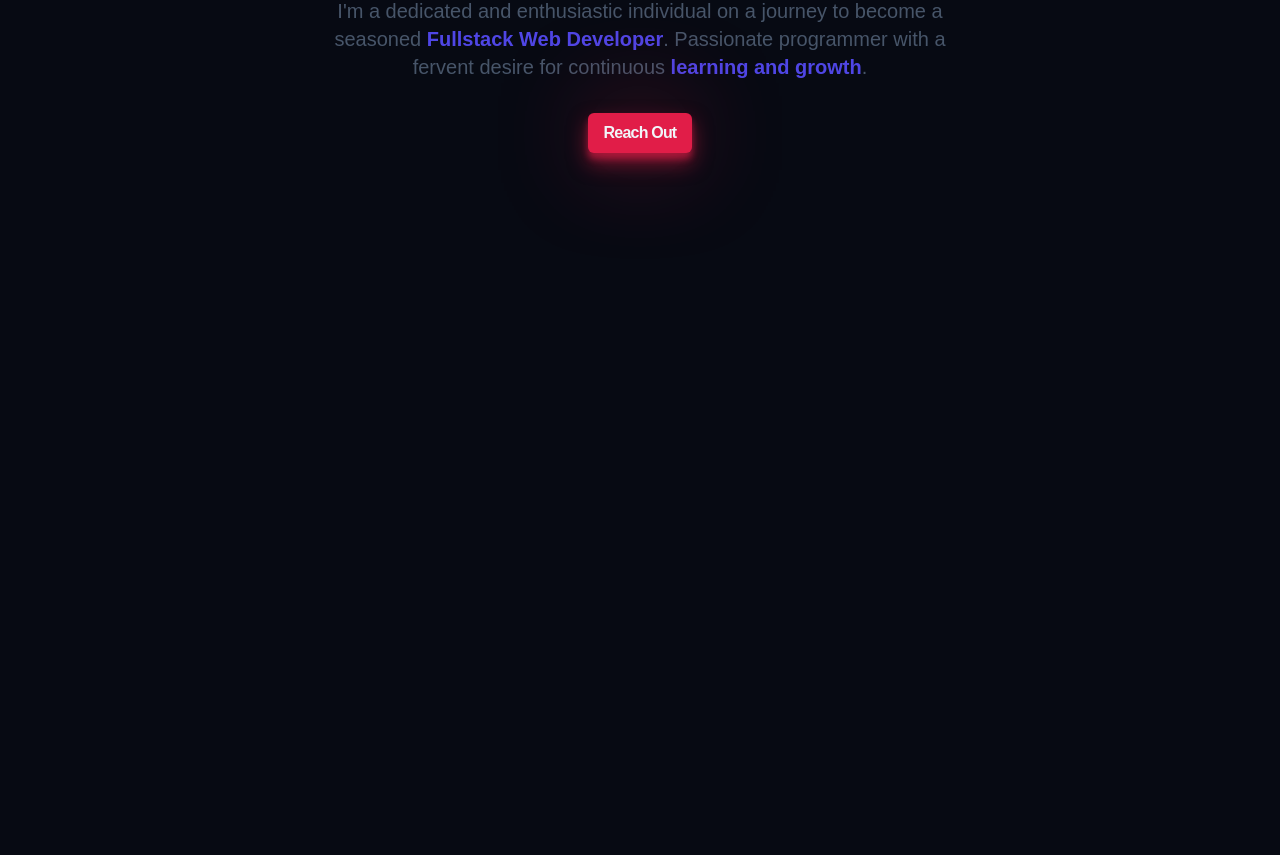
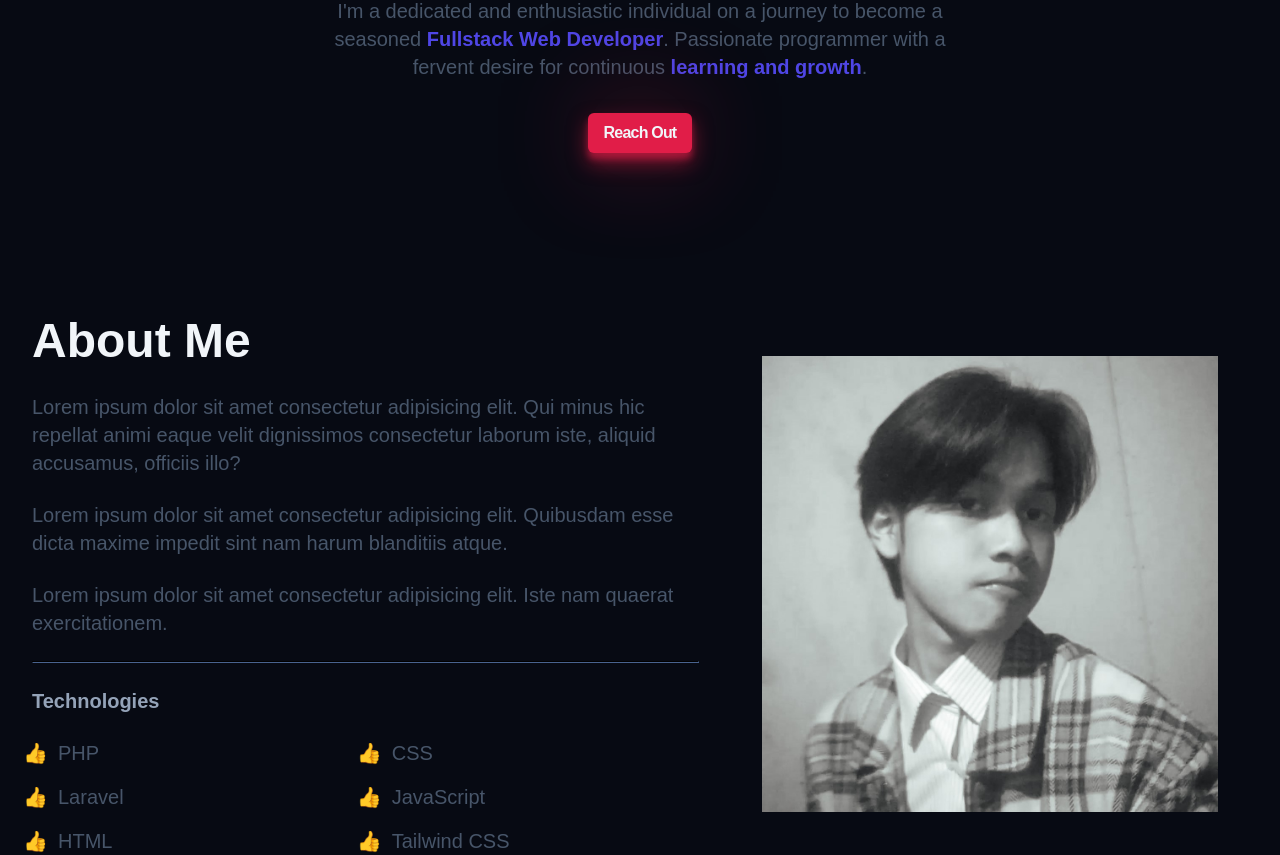
Before and after one commit to iammburg/vanilla-portfolio-website, a website built with Vite: page index.html in a window 1280 px wide. Shown: the part 539-1394 px from the top of the page. Before the commit the page ends 800 px from the top, so only its background shows below. Built offline with nearby package versions, Linux system fonts and the light colour scheme; a web font is replaced by a local one.

Commit message:
about section

```diff
--- a/index.html
+++ b/index.html
@@ -64,8 +64,42 @@
         </p>
         <a class="hero__button btn" href="">Reach Out</a>
       </section>
+      <section class="about container section">
+        <div class="about__content">
+          <h2 class="about__title">About Me</h2>
+          <p class="about__description">
+            Lorem ipsum dolor sit amet consectetur adipisicing elit. Qui minus
+            hic repellat animi eaque velit dignissimos consectetur laborum iste,
+            aliquid accusamus, officiis illo?
+          </p>
+          <p class="about__description">
+            Lorem ipsum dolor sit amet consectetur adipisicing elit. Quibusdam
+            esse dicta maxime impedit sint nam harum blanditiis atque.
+          </p>
+          <p class="about__description">
+            Lorem ipsum dolor sit amet consectetur adipisicing elit. Iste nam
+            quaerat exercitationem.
+          </p>
+          <hr class="about__hr" />
+          <h3 class="about__subtitle">Technologies</h3>
+          <div class="about__ul-container">
+            <ul class="about__ul">
+              <li class="about__list">PHP</li>
+              <li class="about__list">Laravel</li>
+              <li class="about__list">HTML</li>
+            </ul>
+            <ul class="about__ul">
+              <li class="about__list">CSS</li>
+              <li class="about__list">JavaScript</li>
+              <li class="about__list">Tailwind CSS</li>
+            </ul>
+          </div>
+        </div>
+        <div class="about__img-wrapper">
+          <img class="about__img" src="/profile.jpg" alt="Profile Picture" />
+        </div>
+      </section>
       <!-- <section></section>
-      <section></section>
       <section></section>
       <section></section> -->
     </main>
--- a/src/main.js
+++ b/src/main.js
@@ -2,4 +2,5 @@ import "../styles/modern-normalize.css"
 import "../styles/style.css"
 import "../styles/components/header.css"
 import "../styles/components/hero.css"
+import "../styles/components/about.css"
 import "../styles/utils.css"
--- /dev/null
+++ b/styles/components/about.css
@@ -0,0 +1,154 @@
+.about {
+  display: flex;
+  flex-direction: column;
+  gap: 1rem;
+}
+
+.about__content {
+  display: flex;
+  flex-direction: column;
+  gap: 1rem;
+}
+
+.about__title {
+  font-size: var(--size-2xl);
+  color: var(--clr-light);
+}
+
+.about__description {
+  max-width: 60ch;
+  font-size: var(--size-sm);
+  color: var(--clr-slate600);
+}
+
+.about__hr {
+  border-color: var(--clr-slate800);
+}
+
+.about__subtitle {
+  font-size: var(--size-sm);
+  color: var(--clr-slate400);
+}
+
+.about__ul-container {
+  display: flex;
+}
+
+.about__ul {
+  display: flex;
+  flex-direction: column;
+  gap: 1rem;
+  list-style-type: "\1F44D";
+  padding-left: 1em;
+  flex: 1;
+}
+
+.about__list {
+  font-size: var(--size-sm);
+  color: var(--clr-slate600);
+}
+
+.about__list::before {
+  content: "";
+  margin-left: 0.5em;
+}
+
+/* responsive */
+/* xs */
+@media (min-width: 475px) {
+  .about {
+    gap: 1.5rem;
+  }
+
+  .about__content {
+    gap: 1.5rem;
+  }
+
+  .about__title {
+    font-size: var(--size-3xl);
+  }
+
+  .about__description {
+    font-size: var(--size-base);
+  }
+
+  .about__subtitle {
+    font-size: var(--size-base);
+  }
+
+  .about__list {
+    font-size: var(--size-base);
+  }
+}
+
+/* sm */
+@media (min-width: 640px) {
+  .about__img {
+    width: 28.6875rem;
+  }
+  .about__img-wrapper {
+    margin: 0 auto;
+  }
+}
+
+/* md */
+/* @media (min-width: 768px) {
+
+} */
+
+/* lg */
+@media (min-width: 1024px) {
+  .about {
+    flex-direction: row;
+    justify-content: center;
+    align-items: center;
+  }
+
+  .about__title {
+    font-size: var(--size-4xl);
+  }
+
+  .about__description {
+    font-size: var(--size-lg);
+  }
+
+  .about__subtitle {
+    font-size: var(--size-lg);
+  }
+
+  .about__list {
+    font-size: var(--size-lg);
+  }
+}
+
+/* xl */
+@media (min-width: 1280px) {
+  .about {
+    gap: 2rem;
+  }
+
+  .about__title {
+    font-size: var(--size-5xl);
+  }
+
+  .about__description {
+    font-size: var(--size-xl);
+  }
+
+  .about__subtitle {
+    font-size: var(--size-xl);
+  }
+
+  .about__list {
+    font-size: var(--size-xl);
+  }
+
+  .about__img {
+    width: 28.5rem;
+  }
+}
+
+/* 2xl */
+/* @media (min-width: 1536px) {
+
+} */
--- a/styles/utils.css
+++ b/styles/utils.css
@@ -53,8 +53,8 @@
   width: 100%;
   margin-left: auto;
   margin-right: auto;
-  padding-left: 0.5rem;
-  padding-right: 0.5rem;
+  padding-left: 2rem;
+  padding-right: 2rem;
 }
 
 .section {
```
